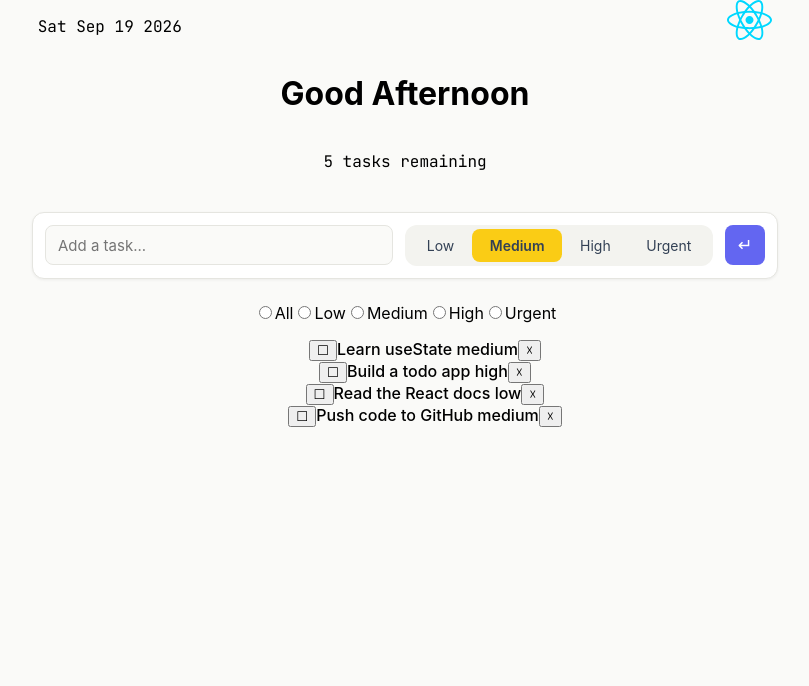
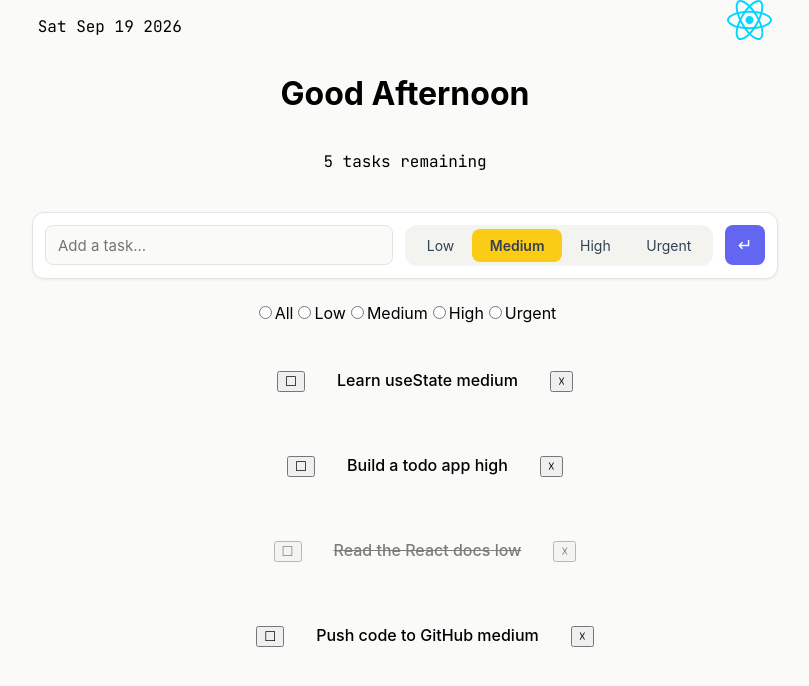
Before and after one commit to AdamKirikisla/react-state-todo-app, a React (Vite) app in the folder react-state-todo-app/: page / in a window 1280 px wide. Shown: the top 686 px of the page, without its empty margins (235-1044 px from the left). Built offline with nearby package versions, Linux system fonts and the light colour scheme.

Commit message:
add 'complete task logic and styling'

```diff
--- a/react-state-todo-app/src/Components/Main.jsx
+++ b/react-state-todo-app/src/Components/Main.jsx
@@ -30,11 +30,17 @@ export default function Main(){
             task => task.id !== id))
     }
 
+    function completeTask(id){
+        setTodoData(prevTask => prevTask.map(
+            task => task.id === id ? {...task, done: !task.done} : task
+        ))
+    }
+
     return(
         <main>
             <AddTaskForm addTask={addTask} />
             <PriorityFilter />
-            <TaskList tasks={todoData} deleteTask={deleteTask} />
+            <TaskList tasks={todoData} completeTask={completeTask} deleteTask={deleteTask} />
 
 
 
--- a/react-state-todo-app/src/Components/TaskList.jsx
+++ b/react-state-todo-app/src/Components/TaskList.jsx
@@ -2,10 +2,10 @@
 export default function TaskList(props){
 
     const listTasks = props.tasks.map(
-        task => (<li key={task.id} className="task">
-            <button className="finish-task">&#x2610;</button>
+        task => (<li key={task.id} className={task.done ? "task-done" : "task"}>
+            <button className="finish-button" onClick={() => props.completeTask(task.id)}>&#x2610;</button>
             {task.text} {task.priority}
-            <button className="delete-task" onClick={() => props.deleteTask(task.id)}>&#x2613;</button>
+            <button className="delete-button" onClick={() => props.deleteTask(task.id)}>&#x2613;</button>
 
         </li>)
     )
--- a/react-state-todo-app/src/styles.css
+++ b/react-state-todo-app/src/styles.css
@@ -184,7 +184,9 @@ form{
 }
 
 .task-done{
-
+  font-weight: 500;
+  text-decoration: line-through;
+  opacity: 0.5;
 }
 
 .finish-button,
```
